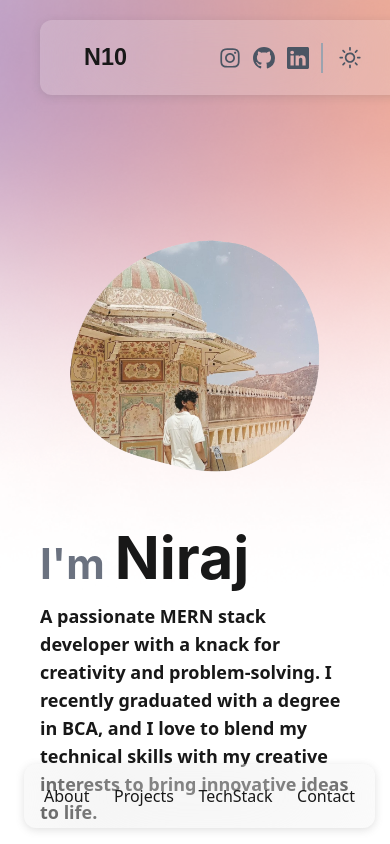
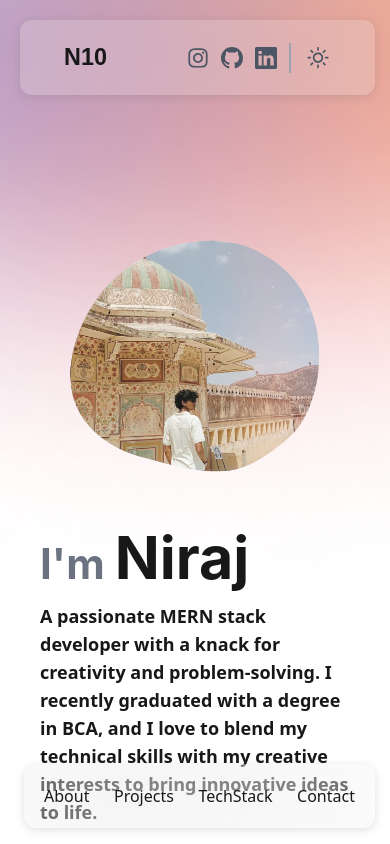
Before and after one commit to Niraaj10/N10, a React (Vite) app in the folder Frontend/: page / in a window 390 px wide. Shown: the top 844 px of the page. Built offline with nearby package versions, Linux system fonts and the light colour scheme.

Commit message:
Some changes in Navbar

```diff
--- a/Frontend/src/component/Main.jsx
+++ b/Frontend/src/component/Main.jsx
@@ -10,6 +10,7 @@ import ProfileCircle from '../assets/project img/PAC_Design.png'
 
 const Main = () => {
   const aboutRef = useRef(null);
+  const homeRef = useRef(null);
   const techRef = useRef(null);
   const projectRef = useRef(null);
   const contactRef = useRef(null);
@@ -30,16 +31,20 @@ const Main = () => {
     contactRef.current?.scrollIntoView({ behavior: 'smooth' });
   };
 
+  const scrollToMain = () => {
+    homeRef.current?.scrollIntoView({ behavior: 'smooth' });
+  };
+
 
 
 
   return (
-    <div className='Main pt-5 relative z-10 bg-white dark:bg-black transition-colors duration-300'>
+    <div className='Main pt-5 relative z-10 bg-white dark:bg-black transition-colors duration-300' ref={homeRef}>
       {/* Niraj10 */}
 
-      <Navbar scrollToAbout={scrollToAbout} scrollToTech={scrollToTech} scrollToPro={scrollToPro} scrollToCont={scrollToCont} />
+      <Navbar scrollToAbout={scrollToAbout} scrollToTech={scrollToTech} scrollToPro={scrollToPro} scrollToCont={scrollToCont} scrollToMain={scrollToMain}/>
 
-      <div className=''>
+      <div className='' >
 
 
         <div className='h-[96vh] md:h-[86vh] lg:h-[86vh] mt-40 md:mt-0 lg:mt-0 mb-20 md:mb-0 lg:mb-0 w-full'>
--- a/Frontend/src/component/Navbar.jsx
+++ b/Frontend/src/component/Navbar.jsx
@@ -5,7 +5,7 @@ import { BsLinkedin } from "react-icons/bs";
 import { FaInstagram } from "react-icons/fa";
 
 
-const Navbar = ({ scrollToAbout, scrollToTech, scrollToPro, scrollToCont }) => {
+const Navbar = ({ scrollToAbout, scrollToTech, scrollToPro, scrollToCont, scrollToMain }) => {
     const [darkmode, setDarkmode] = useState(false);
 
     const toggleDarkMode = () => {
@@ -32,12 +32,12 @@ const Navbar = ({ scrollToAbout, scrollToTech, scrollToPro, scrollToCont }) => {
                         </div>
                     </div>
 
-            <div className='mt-0 m-5 mx-10 p-5 fixed w-[94vw] z-50 px-11 font-bold rounded-xl backdrop-blur-3xl bg-gray-100/20 dark:bg-gray-950/10  transition-colors duration-300 shadowBG dark:shadow-none '>
+            <div className='mt-0 m-5 md:mx-10 lg:mx-10 p-5 fixed w-[91vw] z-50 px-11 font-bold rounded-xl backdrop-blur-3xl bg-gray-100/20 dark:bg-gray-950/10  transition-colors duration-300 shadowBG dark:shadow-none '>
 
 
                 <div className='flex justify-between items-center'>
 
-                    <div className="logofont font-extrabold text-[6vw] md:text-[4vw] lg:text-[2vw] ">
+                    <div onClick={scrollToMain} className="logofont font-extrabold text-[6vw] md:text-[4vw] lg:text-[2vw] ">
                         N10
                     </div>
 
--- a/Frontend/src/component/Projects.jsx
+++ b/Frontend/src/component/Projects.jsx
@@ -83,7 +83,7 @@ const Projects = () => {
                 {/* Project */}
 
 
-                <div className='text-[5vw] font-bold '>
+                <div className='text-[9vw] lg:text-[5vw] font-bold '>
                     Projects
                     <div className='ml-4 text-lg font-semibold text-[#808080]'>Projects and ideas i've worked on</div>
                 </div>
```
